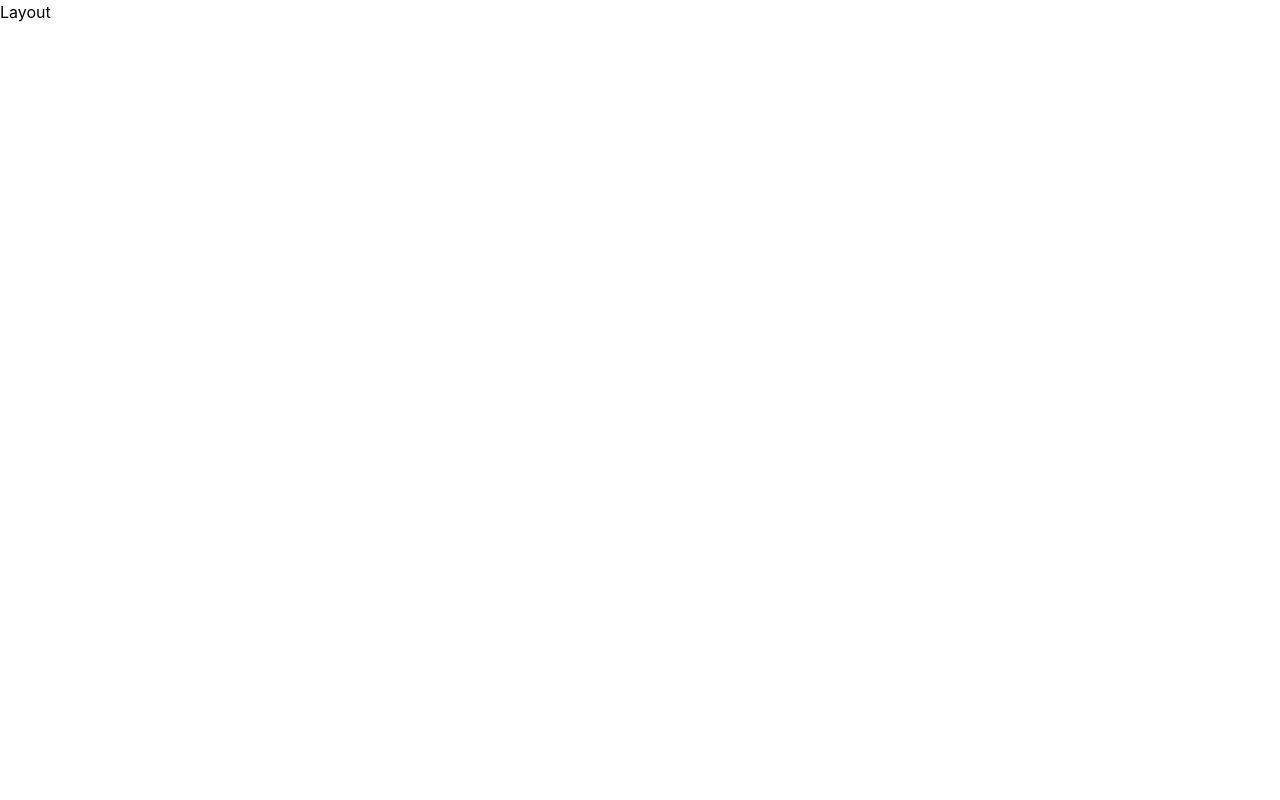
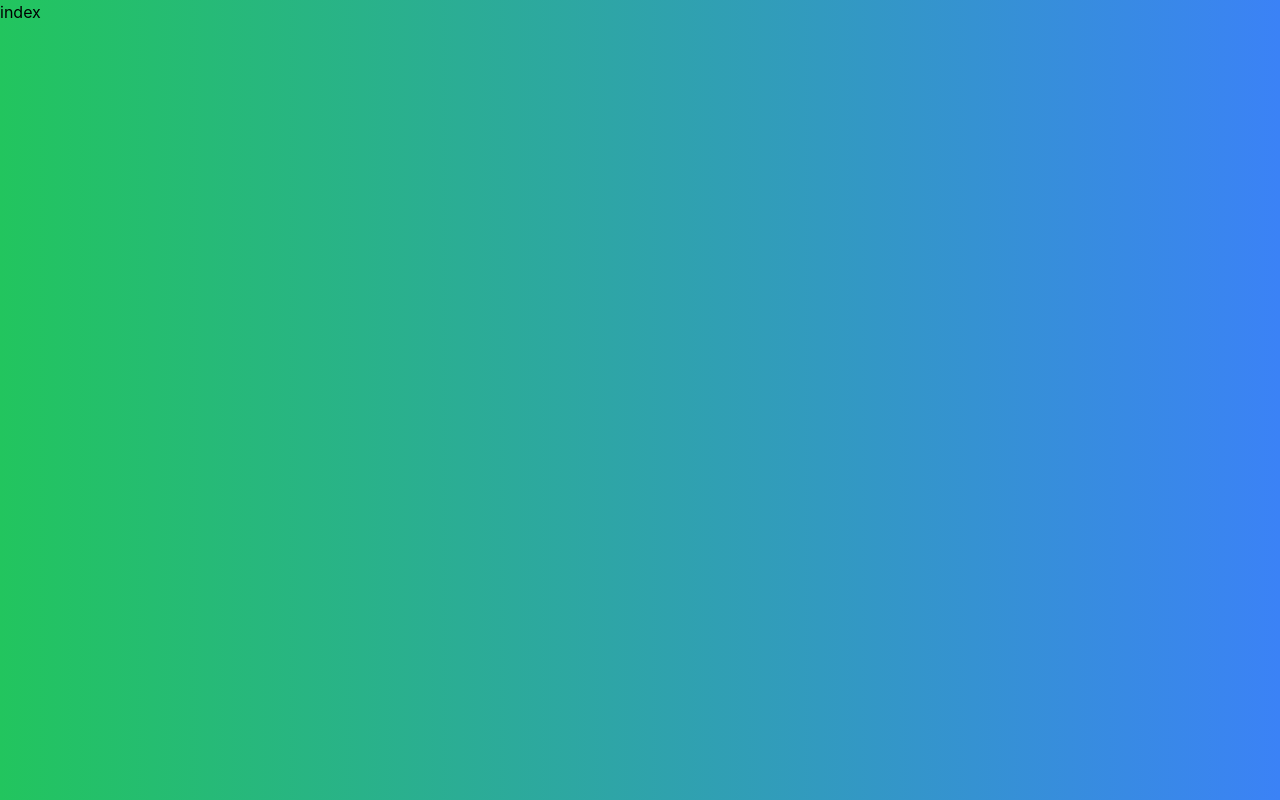
Before and after one commit to hakankaraahmet/admin-panel, a Next.js app: page / in a window 1280 px wide. Built offline with nearby package versions, Linux system fonts and the light colour scheme.

Commit message:
document tsx is created. structure is set up

```diff
--- a/layouts/Layout.tsx
+++ /dev/null
@@ -1,9 +0,0 @@
-import React from 'react'
-
-const Layout = () => {
-  return (
-    <div>Layout</div>
-  )
-}
-
-export default Layout
--- /dev/null
+++ b/pages/_document.tsx
@@ -0,0 +1,21 @@
+//@ts-ignore
+import { Html, Head, Main, NextScript } from "next/document";
+
+export default function Document() {
+  return (
+    <Html lang="en">
+      <Head>
+        <link rel="preconnect" href="https://fonts.googleapis.com" />
+        <link rel="preconnect" href="https://fonts.gstatic.com" />
+        <link
+          href="https://fonts.googleapis.com/css2?family=Inter:wght@400;500;600;700&family=Kaushan+Script&family=Nunito:ital,wght@0,200;0,500;1,400&display=swap"
+          rel="stylesheet"
+        />
+      </Head>
+      <body className="bg-gradient-to-r from-green-500 to-blue-500 dark:from-dark-200 dark:to-dark-100 dark:text-white">
+        <Main />
+        <NextScript />
+      </body>
+    </Html>
+  );
+}
--- a/pages/index.tsx
+++ b/pages/index.tsx
@@ -1,8 +1,9 @@
-import type { NextPage } from 'next'
-import { FC } from 'react';
-import Layout from '../layouts/Layout';
+import React from 'react'
 
+const index = () => {
+  return (
+    <div >index</div>
+  )
+}
 
-
-const Home: FC = () => <Layout />;
-export default Home
+export default index
```
